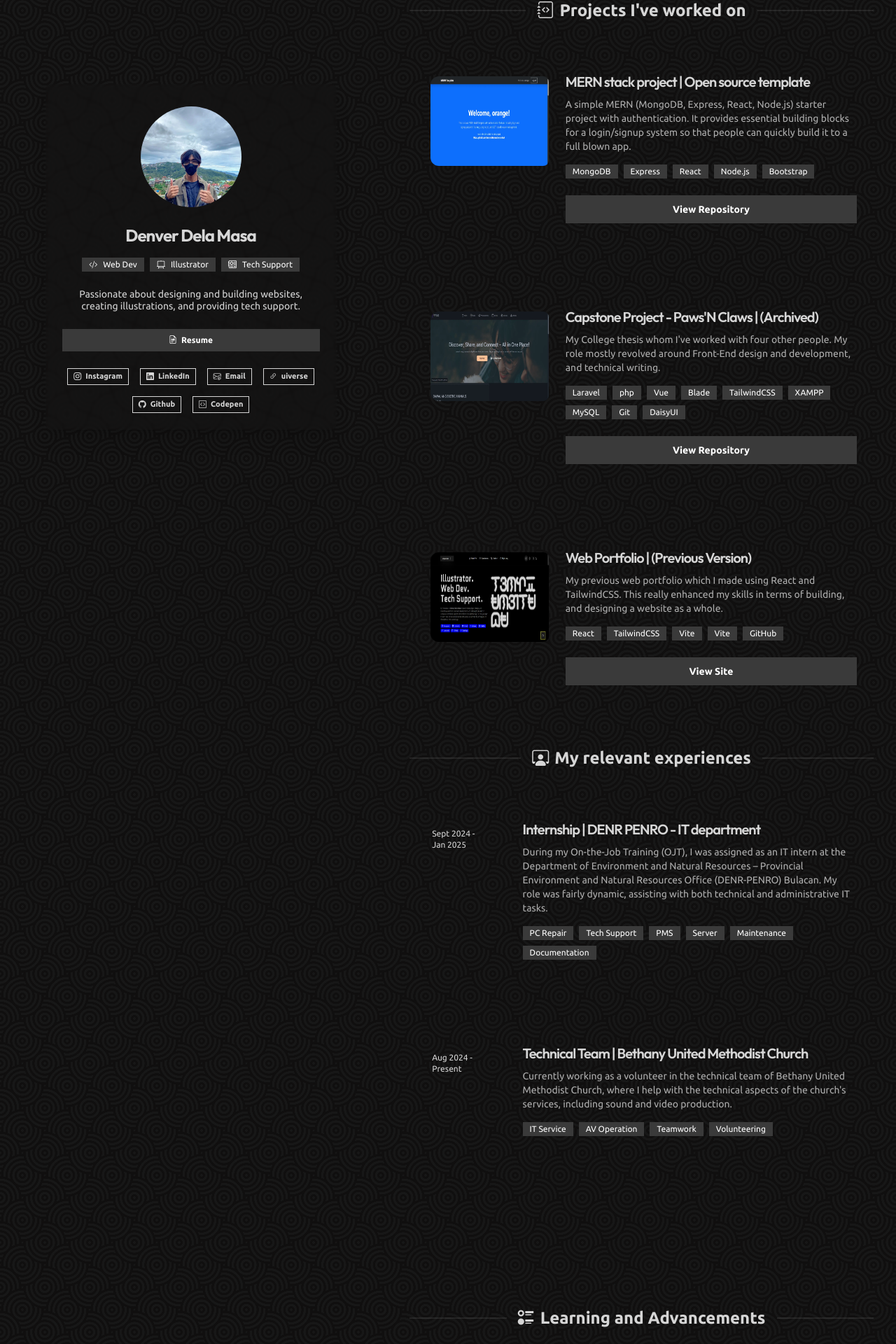
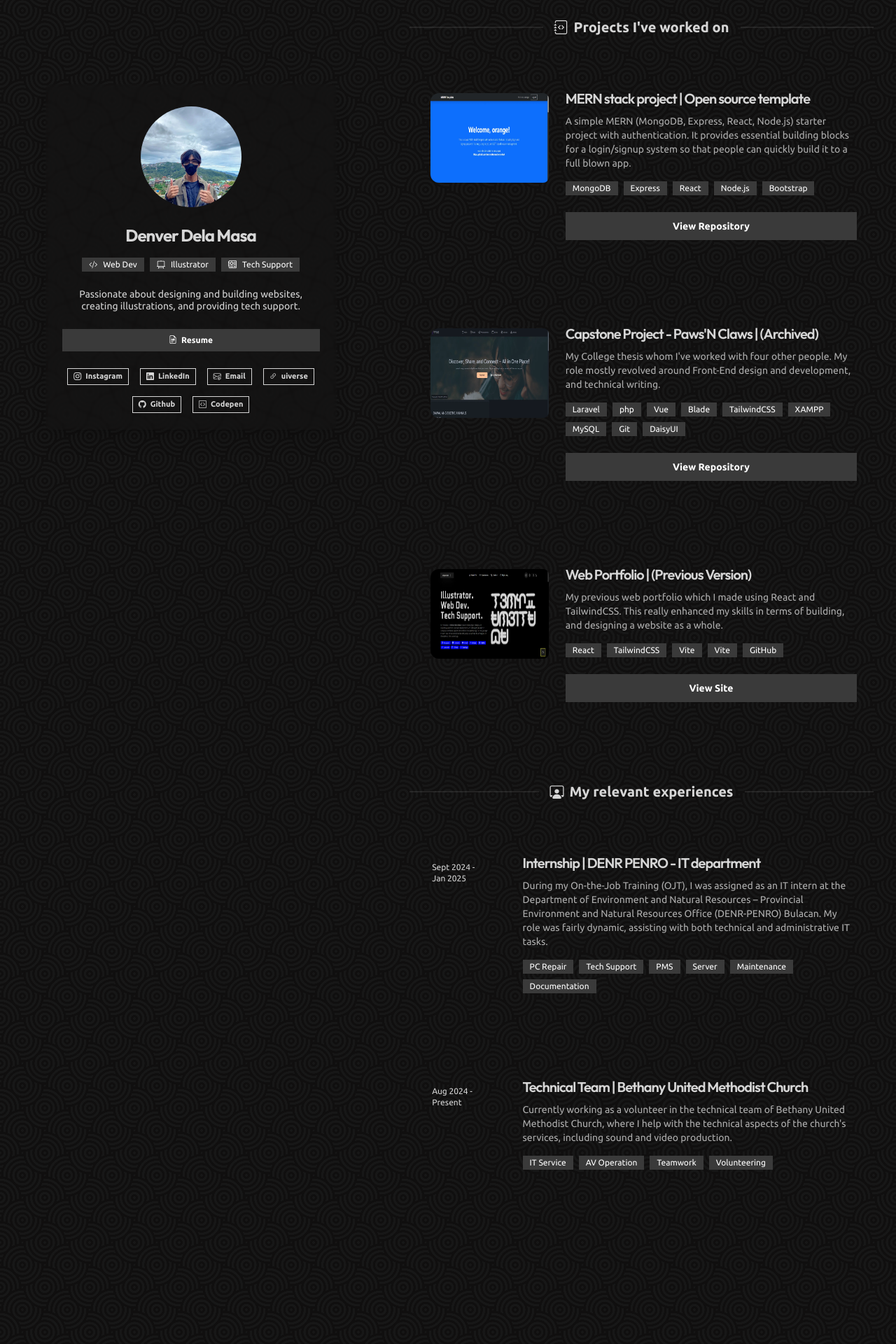
Before and after one commit to denverdelamasa/portfolio-v2, a Next.js app: page / in a window 1280 px wide. Shown: the part 866-2786 px from the top of the page at 70% size. Built offline with nearby package versions, Linux system fonts and the light colour scheme.

Commit message:
fix: overflow issues found in content

```diff
--- a/src/components/homepage/Contact.tsx
+++ b/src/components/homepage/Contact.tsx
@@ -14,7 +14,7 @@ export default function Contact() {
             Interested in working together? I’m looking for opportunities to join a team and grow—let’s connect!
           </p>
         </div>
-        <div className="w-1/2 items-center justify-center align-middle">
+        <div className="w-full md:w-1/2 items-center justify-center align-middle">
           <ContactForm />
         </div>
       </div>
--- a/src/components/homepage/ContactForm.tsx
+++ b/src/components/homepage/ContactForm.tsx
@@ -1,6 +1,6 @@
 export default function ContactForm() {
   return (
-    <div className="contact-form w-full max-w-xl m-auto">
+    <div className="contact-form w-full lg:max-w-xl m-auto">
       <div className="card backdrop-blur-xs shadow-lg rounded-2xl overflow-hidden p-8 hover:scale-102 hover:bg-base-100 transition-all duration-200 ease-in-out">
           <form className="flex flex-col gap-5 m-auto w-full items-center align-middle justify-center">
 
--- a/src/components/homepage/content/Advancements.tsx
+++ b/src/components/homepage/content/Advancements.tsx
@@ -7,10 +7,10 @@ export default function Contributing() {
   return (
     <section id="advancements" className="hero flex flex-col text-3xl w-full min-h-[100vh] items-start px-4">
       <div className="hero-content flex flex-col mb-4 items-start text-start">
-          <div className="divider mb-2 mt-6">
-            <p className="text-2xl font-bold items-center align-middle flex flex-row gap-x-2">
+          <div className="divider mb-2 mt-12">
+            <p className="text-xl font-bold items-center align-middle flex flex-row gap-x-2">
               <i className="bi bi-ui-radios"></i>
-              Learning and Advancements
+              Learning & Advancements
             </p>
           </div>
           <AdvancementCard
--- a/src/components/homepage/content/Experiences.tsx
+++ b/src/components/homepage/content/Experiences.tsx
@@ -5,8 +5,8 @@ export default function Experiences() {
   return (
     <section id="experiences" className="hero flex flex-col text-3xl w-full min-h-[100vh] items-start px-4">
       <div className="hero-content flex flex-col mb-4 items-start text-start">
-        <div className="divider mb-2 mt-6">
-          <p className="text-2xl font-bold items-center align-middle flex flex-row gap-x-2">
+        <div className="divider mb-2 mt-12">
+          <p className="text-xl font-bold items-center align-middle flex flex-row gap-x-2">
             <i className="bi bi-person-workspace"></i>
             My relevant experiences
           </p>
--- a/src/components/homepage/content/Projects.tsx
+++ b/src/components/homepage/content/Projects.tsx
@@ -7,8 +7,8 @@ export default function Projects() {
   return (
     <section id="projects" className="hero flex flex-col text-3xl w-full min-h-[100vh] items-start px-4">
       <div className="hero-content flex flex-col mb-4 items-start text-start">
-        <div className="divider mb-2 mt-6">
-          <p className="text-2xl font-bold items-center align-middle flex flex-row gap-x-2">
+        <div className="divider mb-2 mt-12">
+          <p className="text-xl font-bold items-center align-middle flex flex-row gap-x-2">
             <i className="bi bi-journal-code"></i>
             Projects I've worked on
           </p>
```
